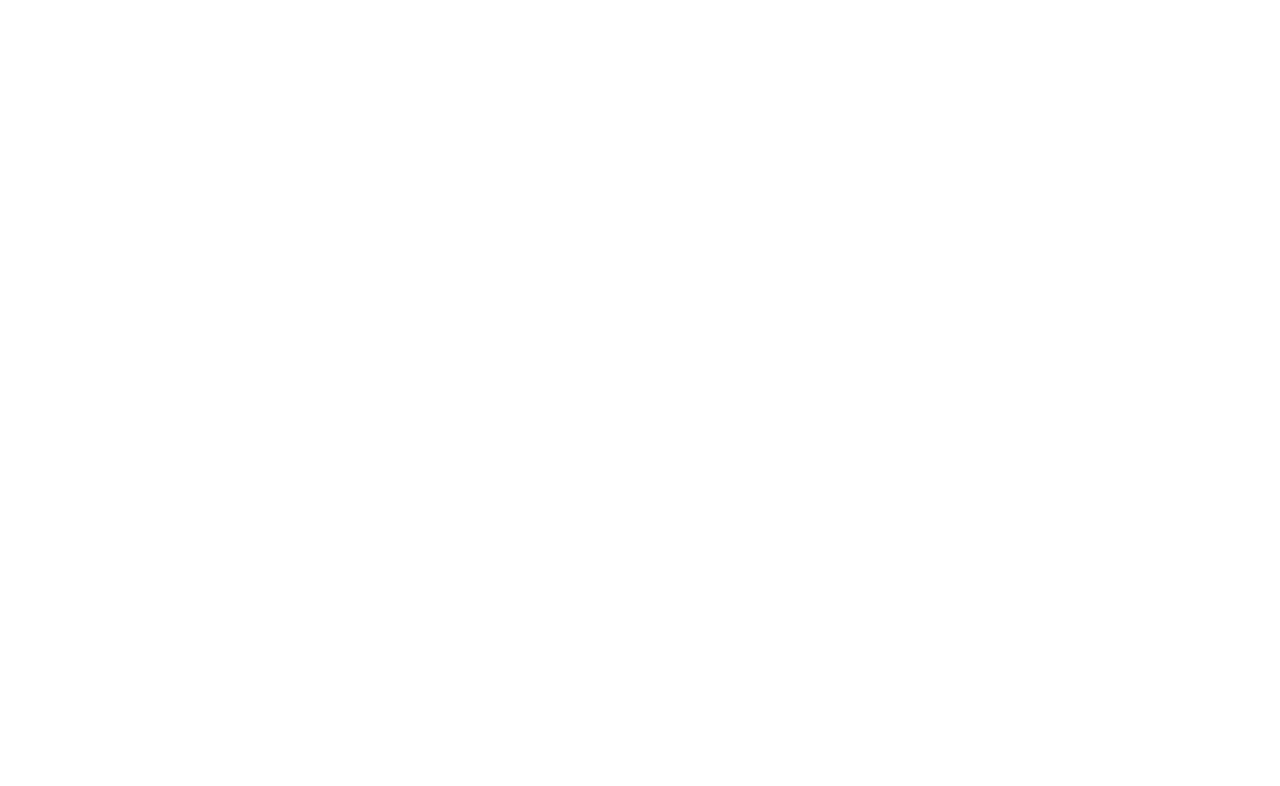
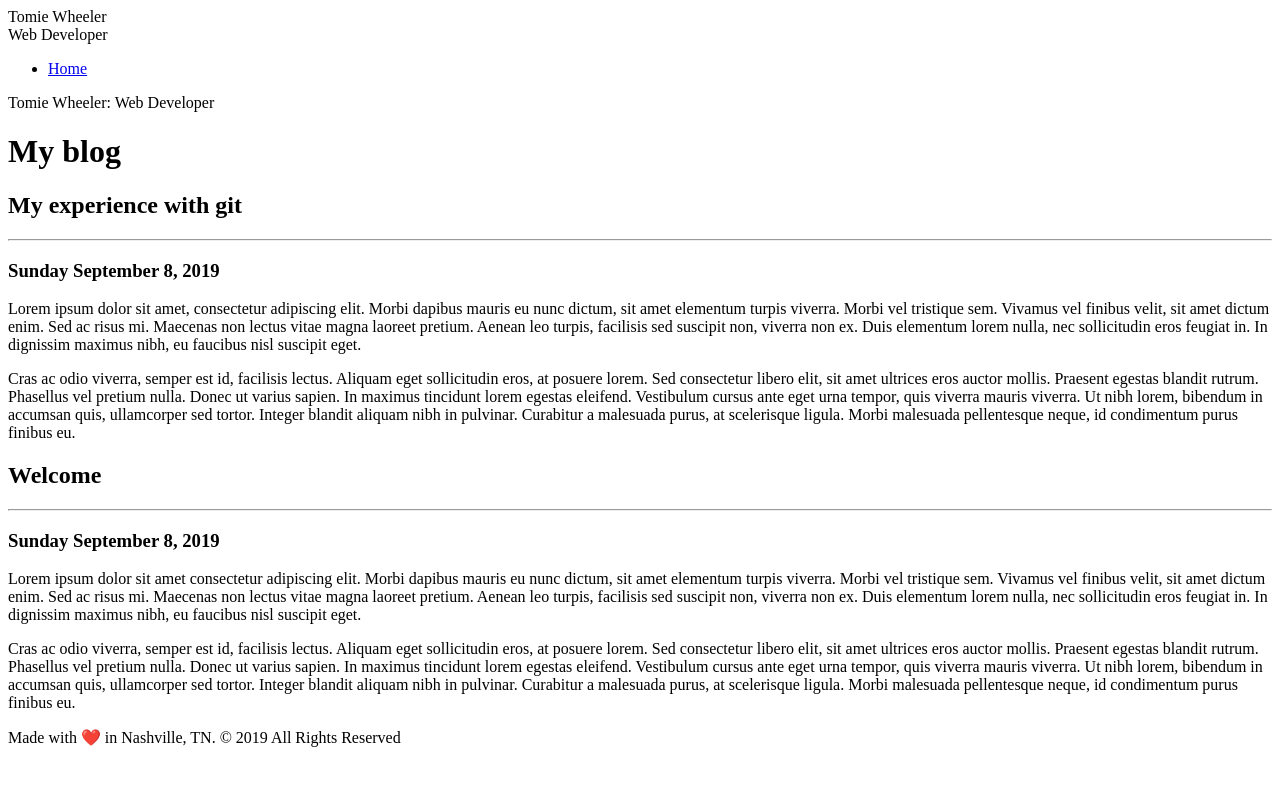
Before and after one commit to tomiewheeler678/personal-blog, a plain HTML site: page index.html in a window 1280 px wide. Drawn offline with Linux system fonts and the light colour scheme.

Commit message:
Add required HTML elements to the blog page skeleton.

```diff
--- a/index.html
+++ b/index.html
@@ -7,7 +7,87 @@
   <title>Tomie Wheeler - Web Developer</title>
 </head>
 <body>
+  <div class="parent">
+    <div class="wrapper">
+      <nav>
+        <div class="inner-wrap">
+          <div class="site-header">Tomie Wheeler</div>
+          <div class="site-subheader">Web Developer</div>
+          <ul class="site-navigation">
+            <li><a href="index.html">Home</a></li>
+          </ul>
+        </div>
+      </nav>
 
+      <main>
+        <div class="menu">
+          <div class="menu-icon" id="sidebarCollapse">
+            <span class="mobile-header">Tomie Wheeler: Web Developer</span>
+          </div>
+        </div>
+
+        <h1>My blog</h1>
+         <article>
+           <h2>My experience with git</h2>
+           <hr />
+           <h3>Sunday September 8, 2019</h3>
+           <p>
+             Lorem ipsum dolor sit amet, consectetur adipiscing elit. Morbi
+             dapibus mauris eu nunc dictum, sit amet elementum turpis viverra.
+             Morbi vel tristique sem. Vivamus vel finibus velit, sit amet
+             dictum enim. Sed ac risus mi. Maecenas non lectus vitae magna
+             laoreet pretium. Aenean leo turpis, facilisis sed suscipit non,
+             viverra non ex. Duis elementum lorem nulla, nec sollicitudin eros
+             feugiat in. In dignissim maximus nibh, eu faucibus nisl suscipit
+             eget.
+           </p>
+           <p>
+             Cras ac odio viverra, semper est id, facilisis lectus. Aliquam
+             eget sollicitudin eros, at posuere lorem. Sed consectetur libero
+             elit, sit amet ultrices eros auctor mollis. Praesent egestas
+             blandit rutrum. Phasellus vel pretium nulla. Donec ut varius
+             sapien. In maximus tincidunt lorem egestas eleifend. Vestibulum
+             cursus ante eget urna tempor, quis viverra mauris viverra. Ut nibh
+             lorem, bibendum in accumsan quis, ullamcorper sed tortor. Integer
+             blandit aliquam nibh in pulvinar. Curabitur a malesuada purus, at
+             scelerisque ligula. Morbi malesuada pellentesque neque, id
+             condimentum purus finibus eu.
+           </p>
+         </article>
+
+         <article>
+           <h2>Welcome</h2>
+           <hr />
+           <h3>Sunday September 8, 2019</h3>
+           <p>
+             Lorem ipsum dolor sit amet consectetur adipiscing elit. Morbi
+             dapibus mauris eu nunc dictum, sit amet elementum turpis viverra.
+             Morbi vel tristique sem. Vivamus vel finibus velit, sit amet
+             dictum enim. Sed ac risus mi. Maecenas non lectus vitae magna
+             laoreet pretium. Aenean leo turpis, facilisis sed suscipit non,
+             viverra non ex. Duis elementum lorem nulla, nec sollicitudin eros
+             feugiat in. In dignissim maximus nibh, eu faucibus nisl suscipit
+             eget.
+           </p>
+           <p>
+             Cras ac odio viverra, semper est id, facilisis lectus. Aliquam
+             eget sollicitudin eros, at posuere lorem. Sed consectetur libero
+             elit, sit amet ultrices eros auctor mollis. Praesent egestas
+             blandit rutrum. Phasellus vel pretium nulla. Donec ut varius
+             sapien. In maximus tincidunt lorem egestas eleifend. Vestibulum
+             cursus ante eget urna tempor, quis viverra mauris viverra. Ut nibh
+             lorem, bibendum in accumsan quis, ullamcorper sed tortor. Integer
+             blandit aliquam nibh in pulvinar. Curabitur a malesuada purus, at
+             scelerisque ligula. Morbi malesuada pellentesque neque, id
+             condimentum purus finibus eu.
+           </p>
+         </article>
+
+         <footer>
+           Made with ❤️ in Nashville, TN. © 2019 All Rights Reserved
+         </footer>
+      </main>
+  </div>
 </body>
 </html>
 
```
